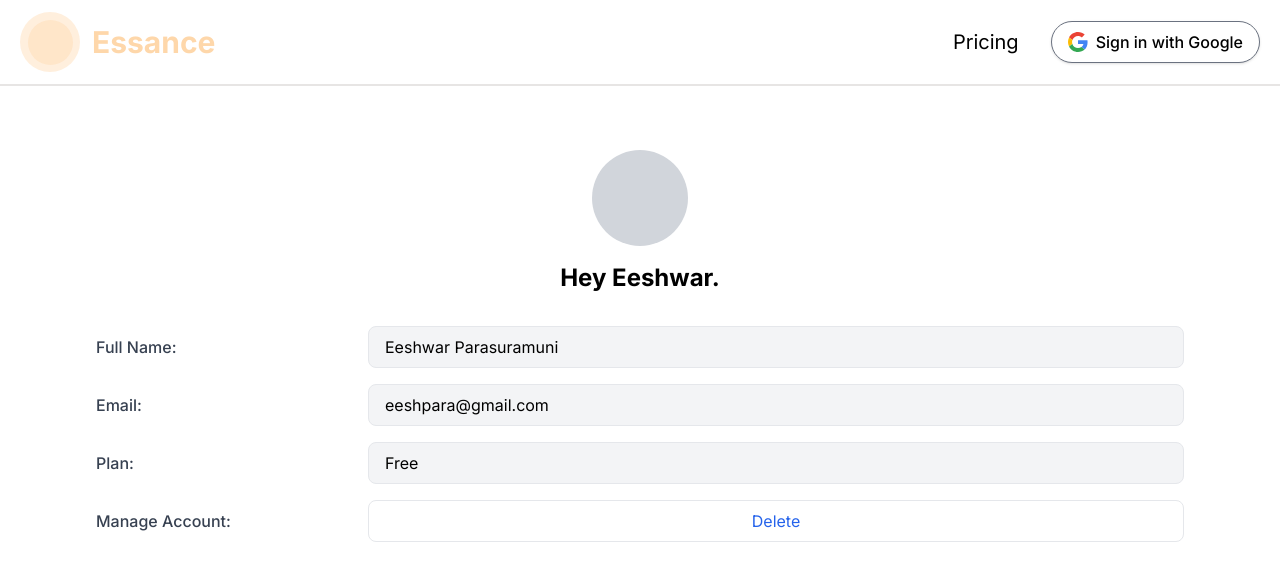
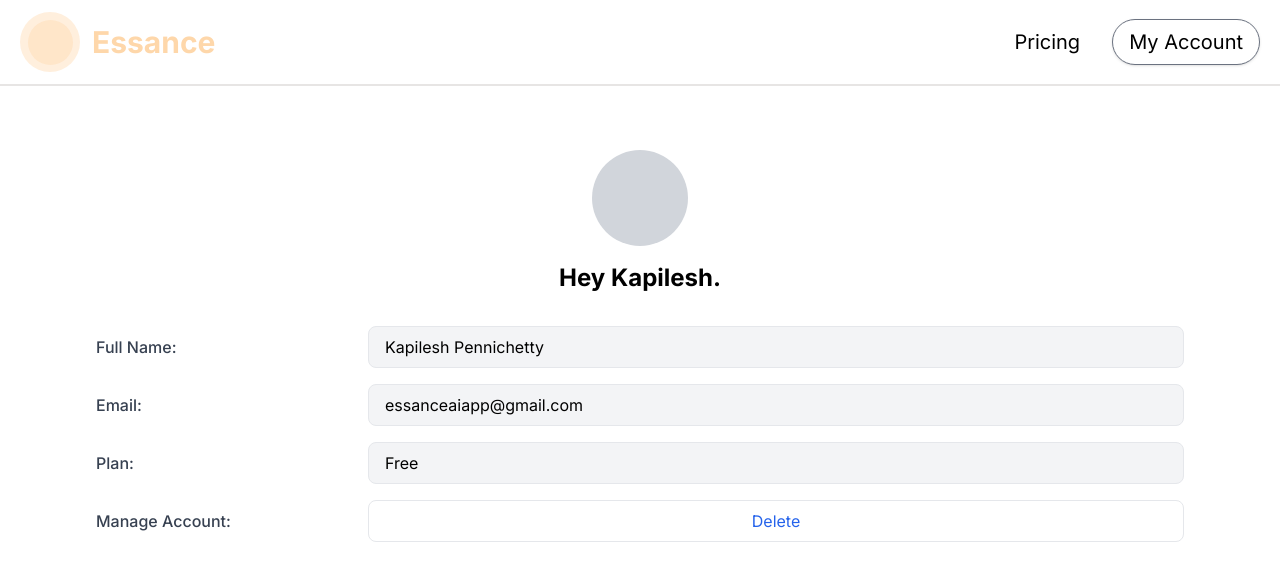
Before and after one commit to technocapeman/essance, a Next.js app: page /account in a window 1280 px wide. Shown: the top 580 px of the page. Built offline with nearby package versions, Linux system fonts and the light colour scheme.

Commit message:
Added HOC to Pricing page

```diff
--- a/src/app/account/page.js
+++ b/src/app/account/page.js
@@ -14,19 +14,19 @@ const ProfilePage = () => {
                 <div className="w-full max-w-6xl px-8 py-16">
                     <div className="flex flex-col items-center mb-8">
                         <div className="w-24 h-24 bg-gray-300 rounded-full mb-4"></div>
-                        <h1 className="text-2xl text-black font-bold">Hey Eeshwar.</h1>
+                        <h1 className="text-2xl text-black font-bold">Hey Kapilesh.</h1>
                     </div>
                     <div className="w-full">
                         <div className="flex items-center mb-4">
                             <label className="w-1/4 text-gray-700 font-medium">Full Name:</label>
-                            <div className="w-3/4 px-4 py-2 border rounded-lg bg-gray-100 text-black">Eeshwar
-                                Parasuramuni
+                            <div className="w-3/4 px-4 py-2 border rounded-lg bg-gray-100 text-black">Kapilesh
+                                Pennichetty
                             </div>
                         </div>
                         <div className="flex items-center mb-4">
                             <label className="w-1/4 text-gray-700 font-medium">Email:</label>
                             <div
-                                className="w-3/4 px-4 py-2 border rounded-lg bg-gray-100 text-black">eeshpara@gmail.com
+                                className="w-3/4 px-4 py-2 border rounded-lg bg-gray-100 text-black">essanceaiapp@gmail.com
                             </div>
                         </div>
                         <div className="flex items-center mb-4">
--- a/src/app/infrastructure/contexts/auth-context.js
+++ b/src/app/infrastructure/contexts/auth-context.js
@@ -4,7 +4,7 @@ import {createContext, useState} from "react";
 export const AuthContext = createContext({});
 
 export const AuthContextProvider = ({children}) => {
-    const [isAuth, setIsAuth] = useState(false);
+    const [isAuth, setIsAuth] = useState(true);
 
     return (
         <AuthContext.Provider value={{isAuth}}>
--- a/src/app/pricing/page.js
+++ b/src/app/pricing/page.js
@@ -1,6 +1,7 @@
 "use client";
 import React from 'react';
 import {TopBar} from "@/app/components/top-bar";
+import {HOC} from "@/app/infrastructure/hoc/hoc";
 
 const Pricing = () => {
     return (
@@ -43,4 +44,4 @@ const Pricing = () => {
     );
 };
 
-export default Pricing;
+export default HOC(Pricing);
```
Also changed, not shown: 1 other file (tests, documents, lock files or other folders).
